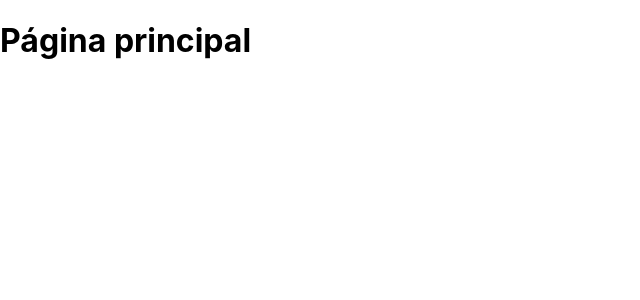
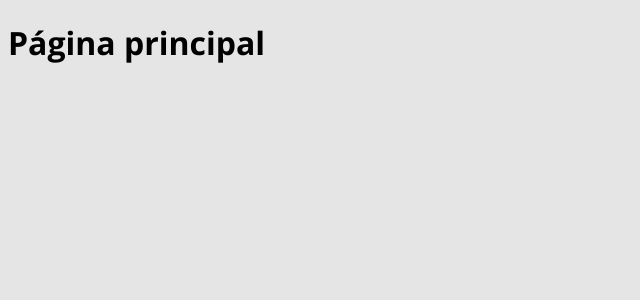
Before and after one commit to raphaelfontoura/sds6-dsmovie, a React (Create React App) app in the folder frontend/: page / in a window 1280 px wide. Shown: the top 300 px of the page, without its empty margins (0-640 px from the left). Built offline with nearby package versions, Linux system fonts and the light colour scheme.

Commit message:
Add bootstrap

```diff
--- a/frontend/package.json
+++ b/frontend/package.json
@@ -10,6 +10,7 @@
     "@types/node": "^16.7.13",
     "@types/react": "^17.0.20",
     "@types/react-dom": "^17.0.9",
+    "bootstrap": "5.1.3",
     "react": "^17.0.2",
     "react-dom": "^17.0.2",
     "react-scripts": "5.0.0",
--- a/frontend/src/index.css
+++ b/frontend/src/index.css
@@ -1,13 +1,19 @@
-body {
-  margin: 0;
-  font-family: -apple-system, BlinkMacSystemFont, 'Segoe UI', 'Roboto', 'Oxygen',
-    'Ubuntu', 'Cantarell', 'Fira Sans', 'Droid Sans', 'Helvetica Neue',
-    sans-serif;
-  -webkit-font-smoothing: antialiased;
-  -moz-osx-font-smoothing: grayscale;
+@import url('https://fonts.googleapis.com/css2?family=Open+Sans:wght@400;700&display=swap');
+
+:root {
+  --color-primary: #4D41C0;
 }
 
-code {
-  font-family: source-code-pro, Menlo, Monaco, Consolas, 'Courier New',
-    monospace;
+* {
+    box-sizing: border-box;
+    font-family: 'Open Sans', sans-serif;
 }
+
+html, body {
+    background-color: #E5E5E5;
+}
+
+a, a:hover {
+  text-decoration: none;
+  color: unset;
+}
```
Also changed, not shown: 1 other file (tests, documents, lock files or other folders).
